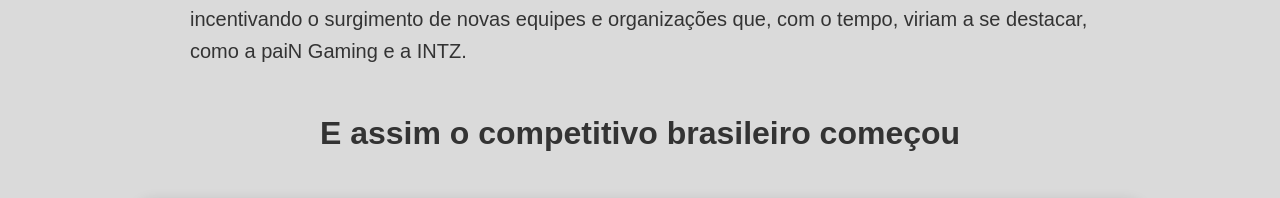
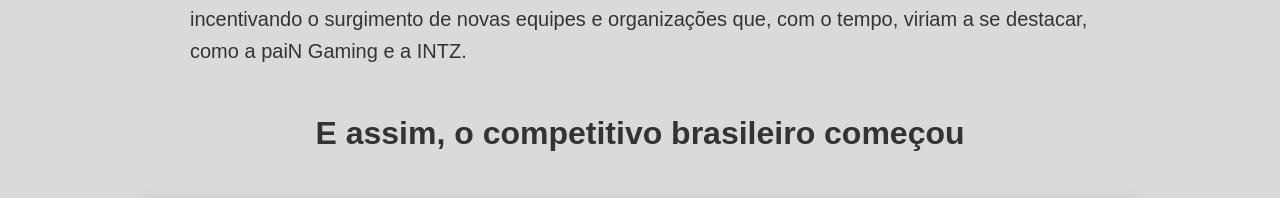
Before and after one commit to FernandaKuhn/HISTOLEAGUE, a React (Create React App) app: page /aboutlol in a window 1280 px wide. Shown: the part 1308-1506 px from the top of the page. Built offline with nearby package versions, Linux system fonts and the light colour scheme; the HTML template or start-up script is replaced by a standard one.

Commit message:
fix/subtitle-about

```diff
--- a/src/pages/aboutLOL/index.js
+++ b/src/pages/aboutLOL/index.js
@@ -53,7 +53,7 @@ export default function AboutLol() {
                     Com esse título, a vTi Ignis abriu as portas para o crescimento do CBLOL, um torneio que se tornaria, com o passar dos anos, <strong> o maior campeonato de League of Legends do Brasil e um dos maiores da América Latina. </strong> A vitória do time não só estabeleceu esses jogadores como os primeiros campeões brasileiros, mas também deu visibilidade ao cenário competitivo de LoL, incentivando o surgimento de novas equipes e organizações que, com o tempo, viriam a se destacar, como a paiN Gaming e a INTZ.
                 </p>
 
-                <h4>E assim o competitivo brasileiro começou</h4>
+                <h4>E assim, o competitivo brasileiro começou</h4>
             <section className={styles.carrosselContainer}>
                 <button onClick={imagemAnterior} className={styles.seta}>&lt;</button>
                 <img src={imagens[indiceAtual]} alt={`Slide ${indiceAtual + 1}`} className={styles.imagemCarrossel} />
```
